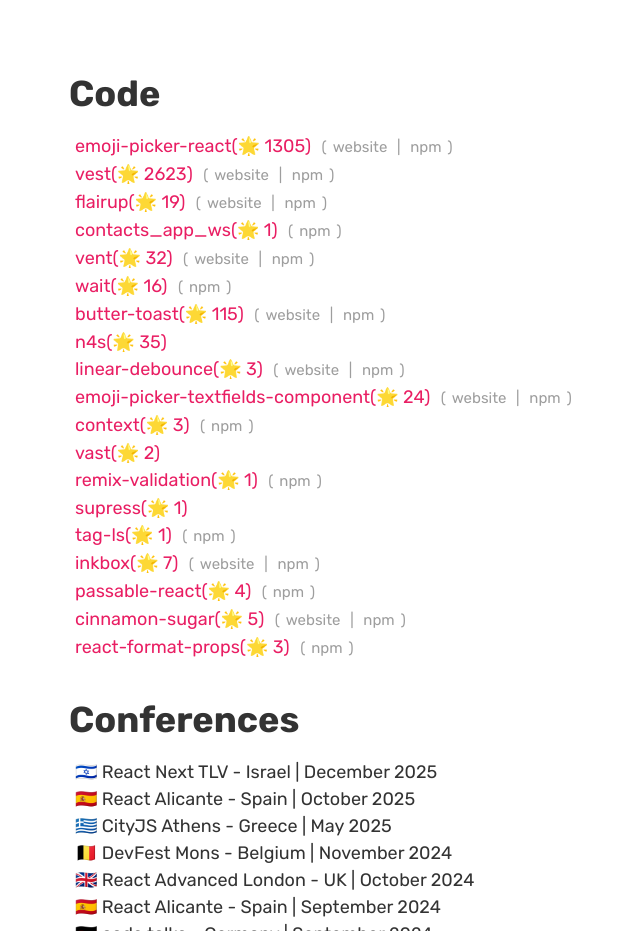
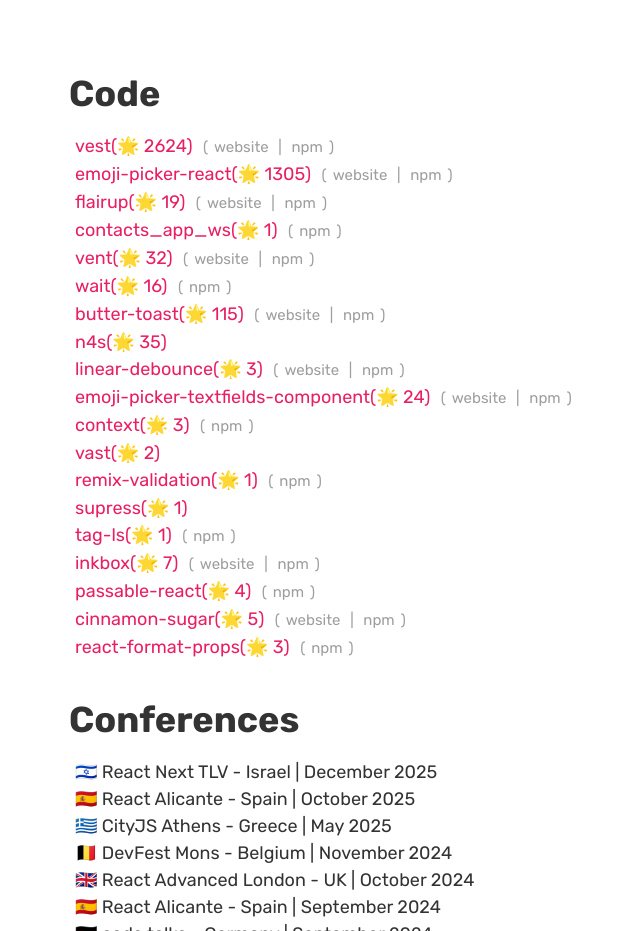
Before and after one commit to ealush/ealush.github.io, a website: page index.html in a window 1280 px wide. Shown: the part 800-1731 px from the top of the page, without its empty margins (271-911 px from the left). Drawn offline with Linux system fonts and the light colour scheme.

Commit message:
Merging the merge

```diff
--- a/index.html
+++ b/index.html
@@ -34,9 +34,9 @@
             <h2>Code</h2>
             <ul>
             <li>
+                  <a href="https://github.com/ealush/vest" target="_blank" rel="noopener noreferrer">vest(🌟 2624)</a> <small>(<a href="https://vestjs.dev" target="_blank" rel="noopener noreferrer">website</a> | <a href="https://www.npmjs.com/package/vest" target="_blank" rel="noopener noreferrer">npm</a>)</small>
+              </li><li>
                   <a href="https://github.com/ealush/emoji-picker-react" target="_blank" rel="noopener noreferrer">emoji-picker-react(🌟 1305)</a> <small>(<a href="https://ealush.com/emoji-picker-react" target="_blank" rel="noopener noreferrer">website</a> | <a href="https://www.npmjs.com/package/emoji-picker-react" target="_blank" rel="noopener noreferrer">npm</a>)</small>
-              </li><li>
-                  <a href="https://github.com/ealush/vest" target="_blank" rel="noopener noreferrer">vest(🌟 2623)</a> <small>(<a href="https://vestjs.dev" target="_blank" rel="noopener noreferrer">website</a> | <a href="https://www.npmjs.com/package/vest" target="_blank" rel="noopener noreferrer">npm</a>)</small>
               </li><li>
                   <a href="https://github.com/ealush/flairup" target="_blank" rel="noopener noreferrer">flairup(🌟 19)</a> <small>(<a href="https://ealush.com/flairup" target="_blank" rel="noopener noreferrer">website</a> | <a href="https://www.npmjs.com/package/flairup" target="_blank" rel="noopener noreferrer">npm</a>)</small>
               </li><li>
```
